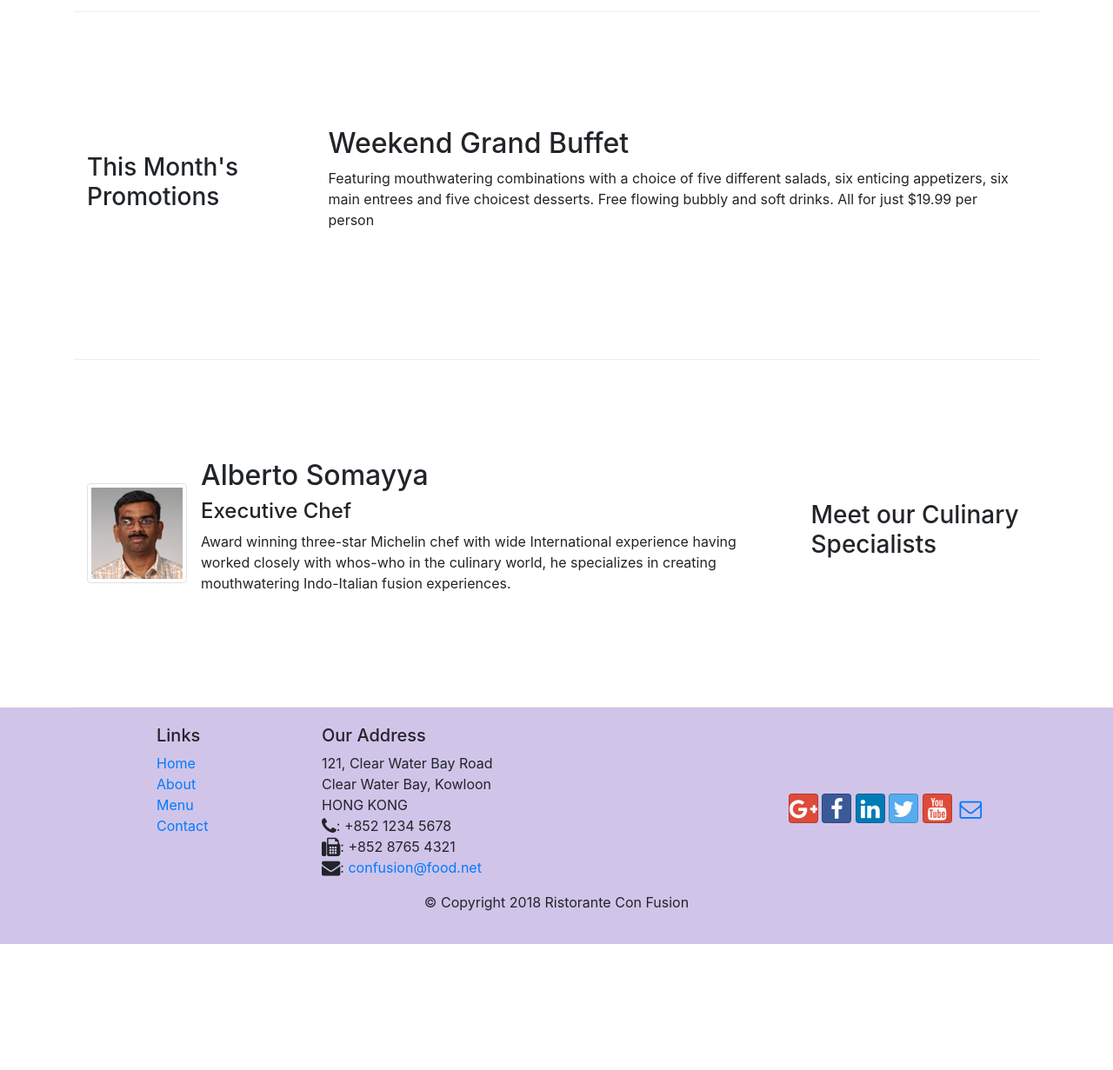
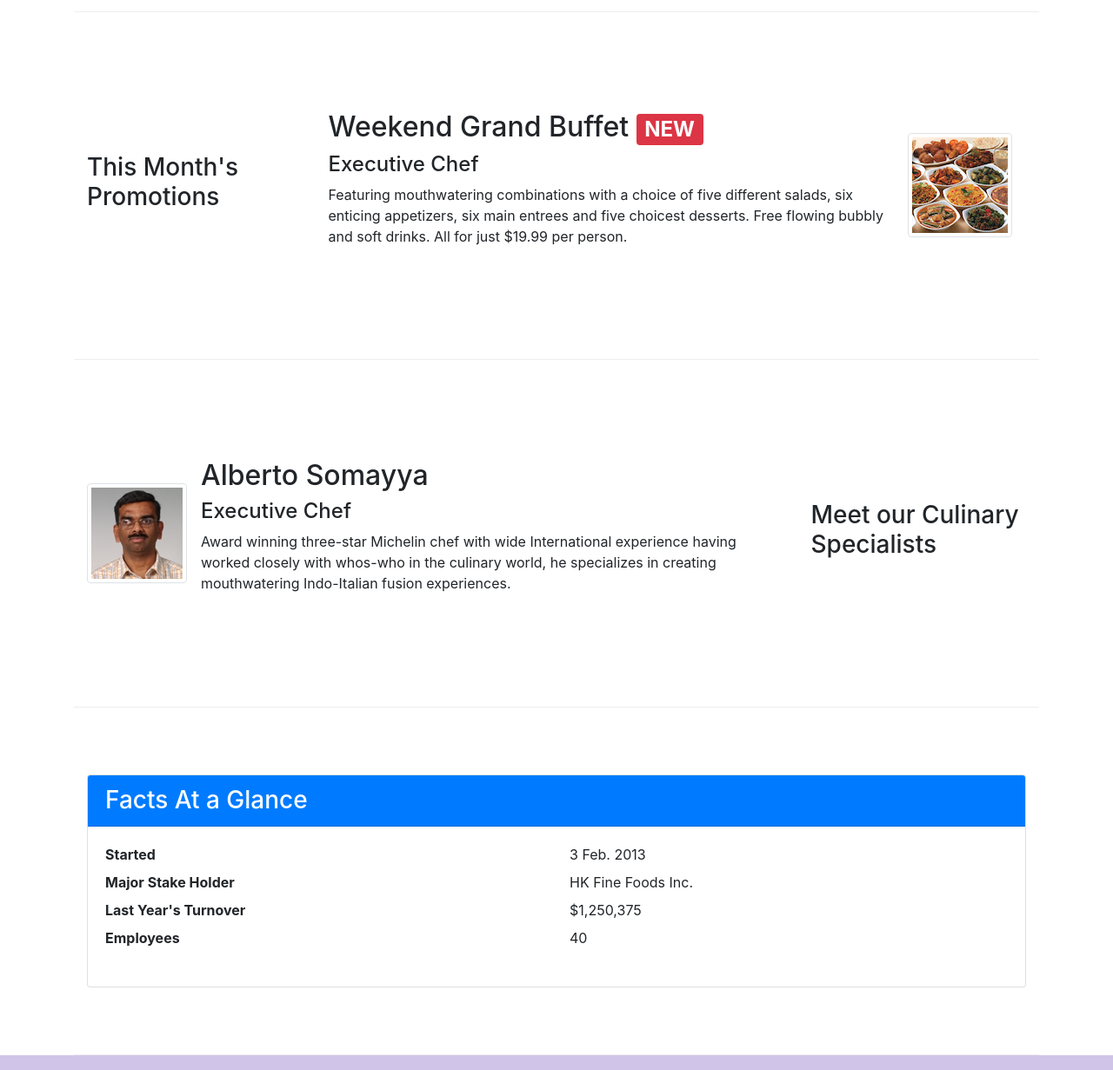
Before and after one commit to khuramzahid/bootstrap4-hkust, a website: page index.html in a window 1280 px wide. Shown: the part 720-1951 px from the top of the page at 87% size. Before the commit the page ends 1806 px from the top, so only its background shows below. Drawn offline with nearby package versions, Linux system fonts and the light colour scheme.

Commit message:
Assignment 2 Partial

```diff
--- a/index.html
+++ b/index.html
@@ -39,8 +39,13 @@
                     <h1>Ristorante con Fusion</h1>
                     <p>We take inspiration from the World's best cuisines, and create a unique fusion experience. Our lipsmacking creations will tickle your culinary senses!</p>
                 </div>
-                <div class="col-12 col-sm align-self-center">
+                <div class="col-12 col-sm-3 align-self-center">
                     <img src="img/logo.png" class="img-fluid">
+                </div>
+                <div class="col-12 col-sm-3 align-self-center">
+                    <a href="#reservesection">
+                        <button class="btn btn-warning btn-block">Reserve Table</button>
+                    </a>
                 </div>
             </div>
         </div>
@@ -60,10 +65,12 @@
                             src="img/uthappizza.png" alt="Uthappizza">
                     <div class="media-body">
                         <h2 class="mt-0">Uthappizza <span class="badge badge-danger">HOT</span> <span class="badge badge-pill badge-secondary">$4.99</span></h2>
-                        <p class="d-none d-sm-block">A unique combination of Indian Uthappam (pancake) and
+                        <p class="d-none d-sm-block">
+                            A unique combination of Indian Uthappam (pancake) and
                             Italian pizza, topped with Cerignola olives, ripe vine
                             cherry tomatoes, Vidalia onion, Guntur chillies and
-                            Buffalo Paneer.</p>
+                            Buffalo Paneer.
+                        </p>
                     </div>
                 </div>
             </div>
@@ -75,8 +82,16 @@
                 <h3>This Month's Promotions</h3>
             </div>
             <div class="col col-sm col-md">
-                <h2>Weekend Grand Buffet</h2>
-                <p class="d-none d-sm-block">Featuring mouthwatering combinations with a choice of five different salads, six enticing appetizers, six main entrees and five choicest desserts. Free flowing bubbly and soft drinks. All for just $19.99 per person </p>
+                <div class="media">
+                    <div class="media-body">
+                        <h2 class="mt-0">Weekend Grand Buffet <span class="badge badge-danger">NEW</span></h2>
+                        <h4>Executive Chef</h4>
+                        <p class="d-none d-sm-block">
+                            Featuring mouthwatering combinations with a choice of five different salads, six enticing appetizers, six main entrees and five choicest desserts. Free flowing bubbly and soft drinks. All for just $19.99 per person.
+                        </p>
+                    </div>
+                    <img class="d-flex mr-3 img-thumbnail align-self-center" src="img/buffet.png" alt="Grand Buffet">
+                </div>
             </div>
         </div>
 
@@ -86,20 +101,41 @@
             </div>
             <div class="col col-sm order-sm-first col-md">
                 <div class="media">
-                    <img class="d-flex mr-3 img-thumbnail align-self-center"
-                            src="img/alberto.png" alt="Alberto Somayya">
+                    <img class="d-flex mr-3 img-thumbnail align-self-center" src="img/alberto.png" alt="Alberto Somayya">
                     <div class="media-body">
                         <h2 class="mt-0">Alberto Somayya</h2>
                         <h4>Executive Chef</h4>
-                        <p class="d-none d-sm-block">Award winning three-star Michelin chef with wide
+                        <p class="d-none d-sm-block">
+                            Award winning three-star Michelin chef with wide
                             International experience having worked closely with
                             whos-who in the culinary world, he specializes in
                             creating mouthwatering Indo-Italian fusion experiences.
-                            </p>
+                        </p>
                     </div>
                 </div>
             </div>
         </div>
+
+        <div class="row row-content align-items-center">
+            <div class="col col-sm order-sm-first col-md">
+                <div id="reservesection" class="card">
+                    <h3 class="card-header bg-primary text-white">Facts At a Glance</h3>
+                    <div class="card-body">
+                        <dl class="row">
+                            <dt class="col-6">Started</dt>
+                            <dd class="col-6">3 Feb. 2013</dd>
+                            <dt class="col-6">Major Stake Holder</dt>
+                            <dd class="col-6">HK Fine Foods Inc.</dd>
+                            <dt class="col-6">Last Year's Turnover</dt>
+                            <dd class="col-6">$1,250,375</dd>
+                            <dt class="col-6">Employees</dt>
+                            <dd class="col-6">40</dd>
+                        </dl>
+                    </div>
+                </div>
+            </div>
+        </div>
+
     </div>
 
     <footer class="footer">
```
